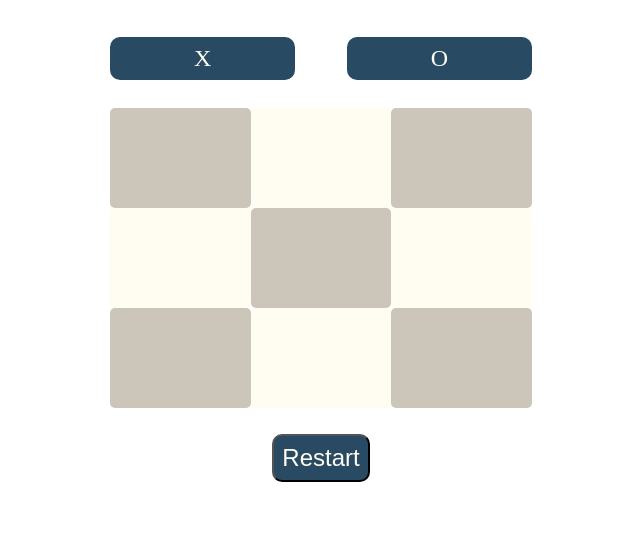
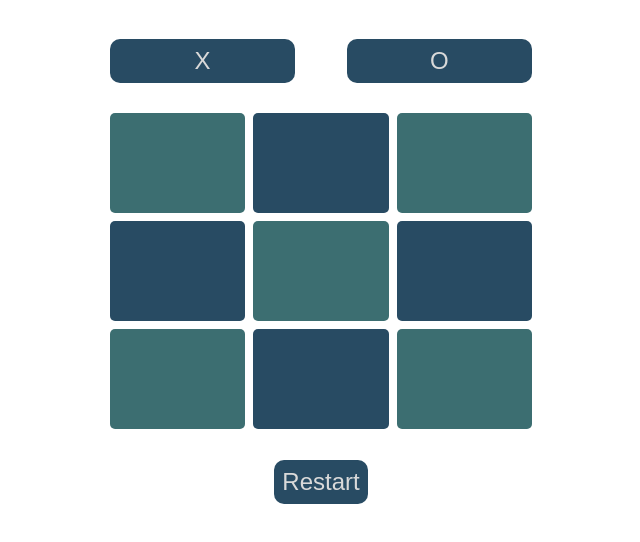
Before and after one commit to Gaviobm1/tictactoe, a plain HTML site: page index.html in a window 1280 px wide. Shown: the whole page, without its empty margins (319-959 px from the left). Drawn offline with Linux system fonts and the light colour scheme; a web font is replaced by a local one.

Commit message:
Change colors in UI

```diff
--- a/style.css
+++ b/style.css
@@ -23,7 +23,7 @@ body {
     align-items: center;
     font-size: 5rem;
     min-height: 100px;
-    color: #403d39;
+    color: #d9d9d9;
     border-radius: 5px;
     font-family: 'Rubik Doodle Shadow', sans-serif;
 }
@@ -31,16 +31,17 @@ body {
 .gameboard {
     display: grid;
     grid-area: 2 / 2 / 5 / 3;
+    gap: .5rem;
     grid-template-columns: repeat(3, 1fr);
     grid-template-rows: repeat(3, 1fr);
 }
 
 div.gameboard div:nth-child(2n) {
-    background-color: #fffcf2;
+    background-color: #284b63
 }
 
 div.gameboard div:nth-child(2n + 1) {
-    background-color: #ccc5b9;
+    background-color: #3c6e71;
 }
 
 .playerbox {
@@ -58,11 +59,11 @@ div.gameboard div:nth-child(2n + 1) {
     z-index: 2;
     width: 100%;
     height: 100%;
-    backdrop-filter: blur(5px);
+    backdrop-filter: blur(20px);
     display: flex;
     justify-content: center;
     align-items: center;
-    color: #353535;
+    color: black;
     font-size: 5rem;
     font-family: Arial, Helvetica, sans-serif;
 }
@@ -81,11 +82,12 @@ div.gameboard div:nth-child(2n + 1) {
 .selection label {
     width: 40%;
     background-color: #284b63;
-    font-size: 1.5rem;;
+    font-size: 1.5rem;
+    font-family: Arial, Helvetica, sans-serif;
     text-align: center;
     padding: 0.5rem;
     border-radius: 10px;
-    color: #fffcf2;
+    color: #d9d9d9;
 }
 
 .selection label:hover {
@@ -109,9 +111,12 @@ div.gameboard div:nth-child(2n + 1) {
 
 #restartButton {
     background-color: #284b63;
-    font-size: 1.5rem;;
+    font-size: 1.5rem;
+    font-family: Arial, Helvetica, sans-serif;
     text-align: center;
     padding: 0.5rem;
     border-radius: 10px;
-    color: #fffcf2;
+    border: none;
+    box-shadow: none;
+    color: #d9d9d9;
 }
```
